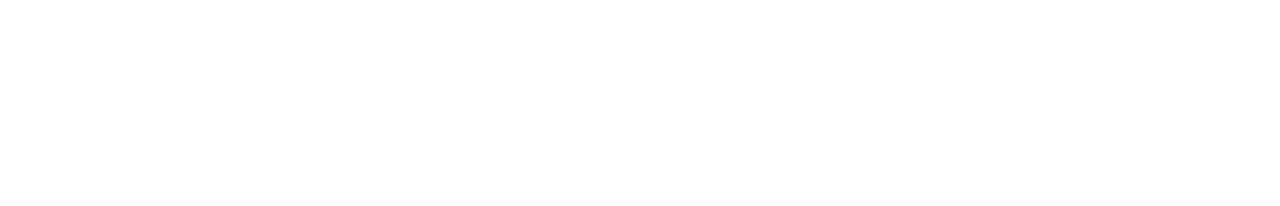
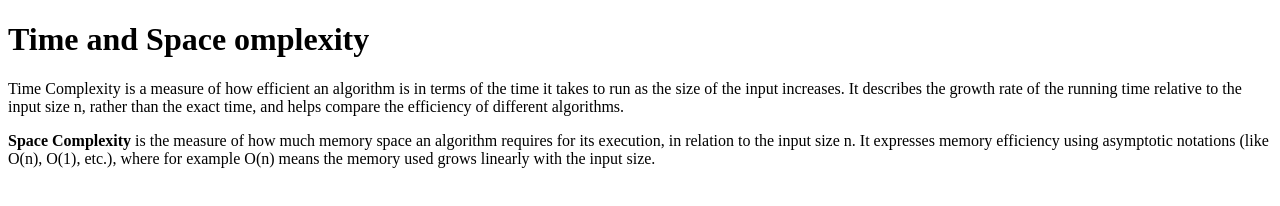
Before and after one commit to acciojob/time-and-space-complexity-jaichawla14, a website: page main.html in a window 1280 px wide. Drawn offline with Linux system fonts and the light colour scheme.

Commit message:
created a submission

```diff
--- a/main.html
+++ b/main.html
@@ -7,8 +7,12 @@
 </head>
 
 <body>
-	<!-- the entire body must be written by student -->
-    <script type="text/javascript" src="./script.js">
+	<h1>Time and Space omplexity</h1>
+	<p>Time Complexity is a measure of how efficient an algorithm is in terms of the time it takes to run as the size of the input increases.
+It describes the growth rate of the running time relative to the input size n, rather than the exact time, and helps compare the efficiency of different algorithms.</p>
+ <p><b>Space Complexity</b> is the measure of how much memory space an algorithm requires for its execution, in relation to the input size n.
+It expresses memory efficiency using asymptotic notations (like O(n), O(1), etc.), where for example O(n) means the memory used grows linearly with the input size.</p>
+	<script type="text/javascript" src="./script.js">
 </script>
 
 </body>
```
